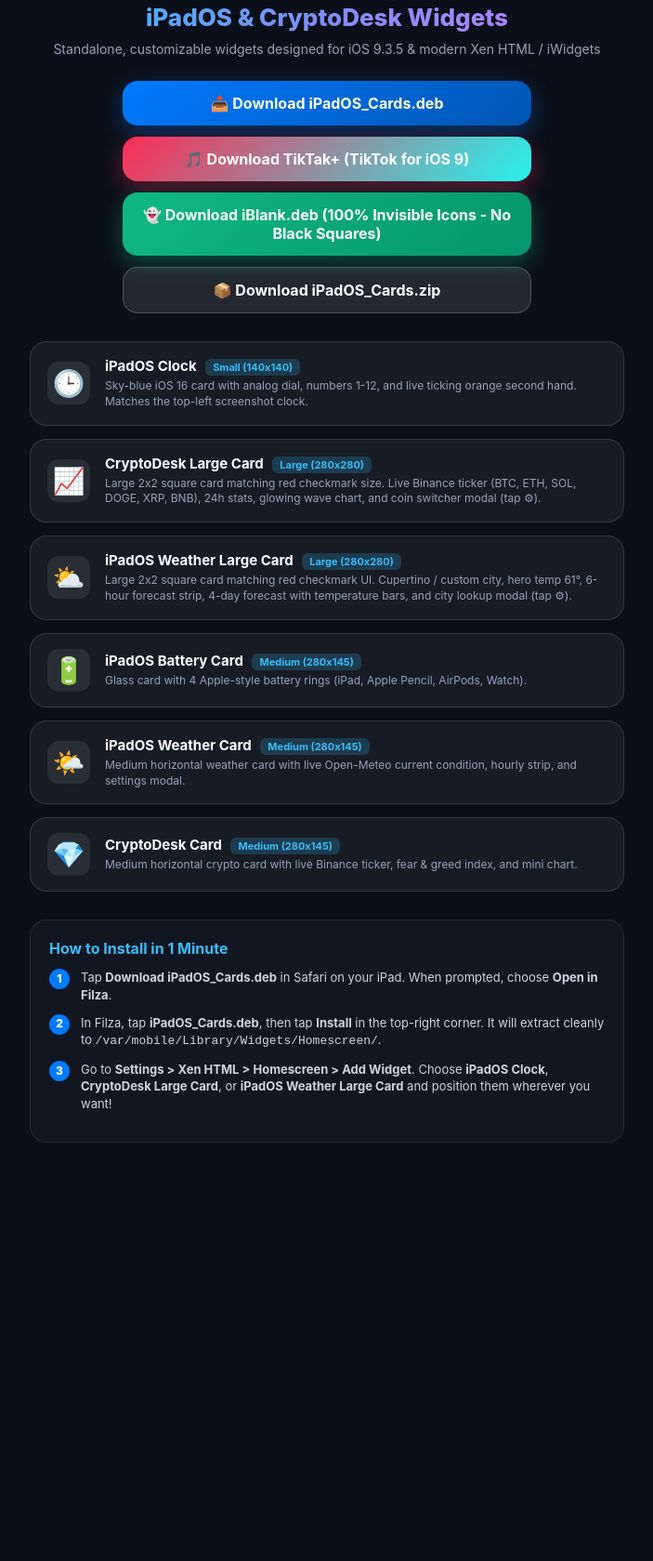
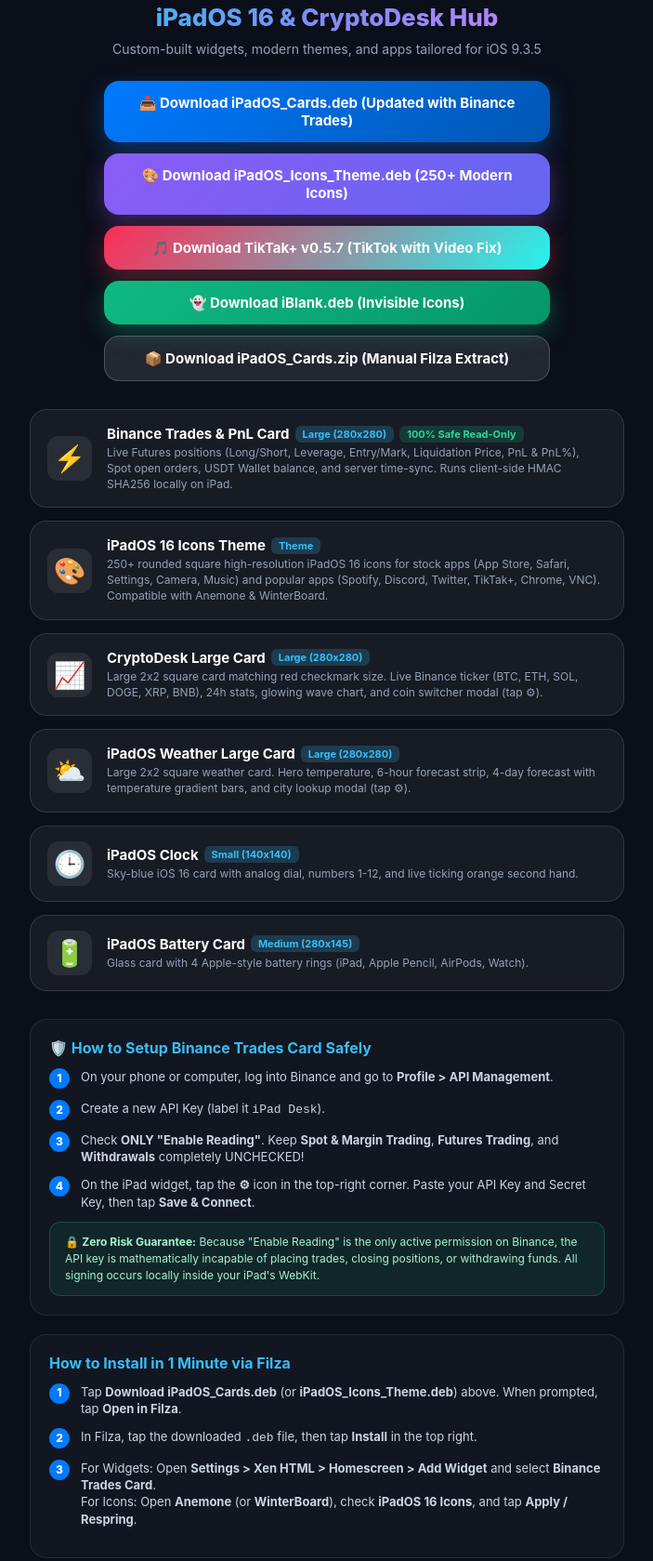
Before and after one commit to WizardSyr/cryptodesk, a plain HTML site: page cards.html in a window 1280 px wide. Shown: the part 21-1700 px from the top of the page at 93% size, without its empty margins (288-991 px from the left). Before the commit the page ends 1290 px from the top, so only its background shows below. Drawn offline with Linux system fonts and the light colour scheme.

Commit message:
Add Binance Trades Card with 100% read-only safety and update hub

```diff
--- a/cards.html
+++ b/cards.html
@@ -3,7 +3,7 @@
 <head>
     <meta charset="UTF-8">
     <meta name="viewport" content="width=device-width, initial-scale=1.0, maximum-scale=1.0, user-scalable=no">
-    <title>iPadOS & CryptoDesk Widgets Hub</title>
+    <title>iPadOS & CryptoDesk Hub</title>
     <style>
         * {
             box-sizing: border-box;
@@ -44,7 +44,7 @@
             flex-direction: column;
             gap: 12px;
             width: 100%;
-            max-width: 440px;
+            max-width: 480px;
             margin-bottom: 30px;
         }
         .btn-download {
@@ -55,7 +55,7 @@
             padding: 14px 20px;
             border-radius: 16px;
             text-decoration: none;
-            font-size: 16px;
+            font-size: 15px;
             font-weight: 700;
             text-align: center;
             transition: transform 0.1s ease;
@@ -67,6 +67,21 @@
             background: linear-gradient(135deg, #007aff, #0056b3);
             color: #ffffff;
             box-shadow: 0 8px 24px rgba(0, 122, 255, 0.35);
+        }
+        .btn-theme {
+            background: linear-gradient(135deg, #8b5cf6, #6366f1);
+            color: #ffffff;
+            box-shadow: 0 8px 24px rgba(139, 92, 246, 0.35);
+        }
+        .btn-tiktok {
+            background: linear-gradient(135deg, #fe2c55, #25f4ee);
+            color: #ffffff;
+            box-shadow: 0 8px 24px rgba(254, 44, 85, 0.35);
+        }
+        .btn-iblank {
+            background: linear-gradient(135deg, #10b981, #059669);
+            color: #ffffff;
+            box-shadow: 0 8px 24px rgba(16, 185, 129, 0.35);
         }
         .btn-zip {
             background: rgba(255, 255, 255, 0.1);
@@ -92,8 +107,8 @@
         }
         .widget-icon {
             font-size: 28px;
-            width: 46px;
-            height: 46px;
+            width: 48px;
+            height: 48px;
             background: rgba(255, 255, 255, 0.08);
             border-radius: 12px;
             display: flex;
@@ -109,6 +124,10 @@
             font-weight: 700;
             color: #ffffff;
             margin-bottom: 3px;
+            display: flex;
+            align-items: center;
+            flex-wrap: wrap;
+            gap: 6px;
         }
         .widget-badge {
             display: inline-block;
@@ -118,7 +137,10 @@
             border-radius: 6px;
             background: rgba(56, 189, 248, 0.2);
             color: #38bdf8;
-            margin-left: 6px;
+        }
+        .badge-safe {
+            background: rgba(16, 185, 129, 0.2);
+            color: #34d399;
         }
         .widget-desc {
             font-size: 12px;
@@ -132,6 +154,7 @@
             border: 1px solid rgba(255, 255, 255, 0.08);
             border-radius: 18px;
             padding: 20px;
+            margin-bottom: 20px;
         }
         .guide-title {
             font-size: 16px;
@@ -160,42 +183,73 @@
             font-size: 12px;
             flex-shrink: 0;
         }
+        .security-badge {
+            background: rgba(16, 185, 129, 0.1);
+            border: 1px solid rgba(16, 185, 129, 0.3);
+            border-radius: 12px;
+            padding: 12px 16px;
+            margin-top: 10px;
+            font-size: 12px;
+            color: #a7f3d0;
+            line-height: 1.5;
+        }
     </style>
 </head>
 <body>
     <div class="header">
-        <h1>iPadOS & CryptoDesk Widgets</h1>
-        <p>Standalone, customizable widgets designed for iOS 9.3.5 & modern Xen HTML / iWidgets</p>
+        <h1>iPadOS 16 & CryptoDesk Hub</h1>
+        <p>Custom-built widgets, modern themes, and apps tailored for iOS 9.3.5</p>
     </div>
 
     <div class="action-box">
         <a href="iPadOS_Cards.deb" class="btn-download btn-deb">
-            <span>📥 Download iPadOS_Cards.deb</span>
+            <span>📥 Download iPadOS_Cards.deb (Updated with Binance Trades)</span>
         </a>
-        <a href="TikTakPlus.deb" class="btn-download" style="background: linear-gradient(135deg, #fe2c55, #25f4ee); color: #ffffff; box-shadow: 0 8px 24px rgba(254, 44, 85, 0.35);">
-            <span>🎵 Download TikTak+ (TikTok for iOS 9)</span>
+        <a href="iPadOS_Icons_Theme.deb" class="btn-download btn-theme">
+            <span>🎨 Download iPadOS_Icons_Theme.deb (250+ Modern Icons)</span>
         </a>
-        <a href="iBlank.deb" class="btn-download" style="background: linear-gradient(135deg, #10b981, #059669); color: #ffffff; box-shadow: 0 8px 24px rgba(16, 185, 129, 0.35);">
-            <span>👻 Download iBlank.deb (100% Invisible Icons - No Black Squares)</span>
+        <a href="TikTakPlus_0.5.7.deb" class="btn-download btn-tiktok">
+            <span>🎵 Download TikTak+ v0.5.7 (TikTok with Video Fix)</span>
+        </a>
+        <a href="iBlank.deb" class="btn-download btn-iblank">
+            <span>👻 Download iBlank.deb (Invisible Icons)</span>
         </a>
         <a href="iPadOS_Cards.zip" class="btn-download btn-zip">
-            <span>📦 Download iPadOS_Cards.zip</span>
+            <span>📦 Download iPadOS_Cards.zip (Manual Filza Extract)</span>
         </a>
     </div>
 
     <div class="cards-list">
         <div class="widget-item">
-            <div class="widget-icon">🕒</div>
+            <div class="widget-icon">⚡</div>
             <div class="widget-details">
-                <div class="widget-title">iPadOS Clock <span class="widget-badge">Small (140x140)</span></div>
-                <div class="widget-desc">Sky-blue iOS 16 card with analog dial, numbers 1-12, and live ticking orange second hand. Matches the top-left screenshot clock.</div>
+                <div class="widget-title">
+                    Binance Trades & PnL Card
+                    <span class="widget-badge">Large (280x280)</span>
+                    <span class="widget-badge badge-safe">100% Safe Read-Only</span>
+                </div>
+                <div class="widget-desc">Live Futures positions (Long/Short, Leverage, Entry/Mark, Liquidation Price, PnL & PnL%), Spot open orders, USDT Wallet balance, and server time-sync. Runs client-side HMAC SHA256 locally on iPad.</div>
+            </div>
+        </div>
+
+        <div class="widget-item">
+            <div class="widget-icon">🎨</div>
+            <div class="widget-details">
+                <div class="widget-title">
+                    iPadOS 16 Icons Theme
+                    <span class="widget-badge">Theme</span>
+                </div>
+                <div class="widget-desc">250+ rounded square high-resolution iPadOS 16 icons for stock apps (App Store, Safari, Settings, Camera, Music) and popular apps (Spotify, Discord, Twitter, TikTak+, Chrome, VNC). Compatible with Anemone & WinterBoard.</div>
             </div>
         </div>
 
         <div class="widget-item">
             <div class="widget-icon">📈</div>
             <div class="widget-details">
-                <div class="widget-title">CryptoDesk Large Card <span class="widget-badge">Large (280x280)</span></div>
+                <div class="widget-title">
+                    CryptoDesk Large Card
+                    <span class="widget-badge">Large (280x280)</span>
+                </div>
                 <div class="widget-desc">Large 2x2 square card matching red checkmark size. Live Binance ticker (BTC, ETH, SOL, DOGE, XRP, BNB), 24h stats, glowing wave chart, and coin switcher modal (tap ⚙).</div>
             </div>
         </div>
@@ -203,49 +257,73 @@
         <div class="widget-item">
             <div class="widget-icon">⛅</div>
             <div class="widget-details">
-                <div class="widget-title">iPadOS Weather Large Card <span class="widget-badge">Large (280x280)</span></div>
-                <div class="widget-desc">Large 2x2 square card matching red checkmark UI. Cupertino / custom city, hero temp 61°, 6-hour forecast strip, 4-day forecast with temperature bars, and city lookup modal (tap ⚙).</div>
+                <div class="widget-title">
+                    iPadOS Weather Large Card
+                    <span class="widget-badge">Large (280x280)</span>
+                </div>
+                <div class="widget-desc">Large 2x2 square weather card. Hero temperature, 6-hour forecast strip, 4-day forecast with temperature gradient bars, and city lookup modal (tap ⚙).</div>
+            </div>
+        </div>
+
+        <div class="widget-item">
+            <div class="widget-icon">🕒</div>
+            <div class="widget-details">
+                <div class="widget-title">
+                    iPadOS Clock
+                    <span class="widget-badge">Small (140x140)</span>
+                </div>
+                <div class="widget-desc">Sky-blue iOS 16 card with analog dial, numbers 1-12, and live ticking orange second hand.</div>
             </div>
         </div>
 
         <div class="widget-item">
             <div class="widget-icon">🔋</div>
             <div class="widget-details">
-                <div class="widget-title">iPadOS Battery Card <span class="widget-badge">Medium (280x145)</span></div>
+                <div class="widget-title">
+                    iPadOS Battery Card
+                    <span class="widget-badge">Medium (280x145)</span>
+                </div>
                 <div class="widget-desc">Glass card with 4 Apple-style battery rings (iPad, Apple Pencil, AirPods, Watch).</div>
-            </div>
-        </div>
-
-        <div class="widget-item">
-            <div class="widget-icon">🌤️</div>
-            <div class="widget-details">
-                <div class="widget-title">iPadOS Weather Card <span class="widget-badge">Medium (280x145)</span></div>
-                <div class="widget-desc">Medium horizontal weather card with live Open-Meteo current condition, hourly strip, and settings modal.</div>
-            </div>
-        </div>
-
-        <div class="widget-item">
-            <div class="widget-icon">💎</div>
-            <div class="widget-details">
-                <div class="widget-title">CryptoDesk Card <span class="widget-badge">Medium (280x145)</span></div>
-                <div class="widget-desc">Medium horizontal crypto card with live Binance ticker, fear & greed index, and mini chart.</div>
             </div>
         </div>
     </div>
 
     <div class="guide-box">
-        <div class="guide-title">How to Install in 1 Minute</div>
+        <div class="guide-title">🛡️ How to Setup Binance Trades Card Safely</div>
         <div class="guide-step">
             <div class="step-num">1</div>
-            <div>Tap <b>Download iPadOS_Cards.deb</b> in Safari on your iPad. When prompted, choose <b>Open in Filza</b>.</div>
+            <div>On your phone or computer, log into Binance and go to <b>Profile > API Management</b>.</div>
         </div>
         <div class="guide-step">
             <div class="step-num">2</div>
-            <div>In Filza, tap <b>iPadOS_Cards.deb</b>, then tap <b>Install</b> in the top-right corner. It will extract cleanly to <code>/var/mobile/Library/Widgets/Homescreen/</code>.</div>
+            <div>Create a new API Key (label it <code>iPad Desk</code>).</div>
         </div>
         <div class="guide-step">
             <div class="step-num">3</div>
-            <div>Go to <b>Settings > Xen HTML > Homescreen > Add Widget</b>. Choose <b>iPadOS Clock</b>, <b>CryptoDesk Large Card</b>, or <b>iPadOS Weather Large Card</b> and position them wherever you want!</div>
+            <div>Check <b>ONLY "Enable Reading"</b>. Keep <b>Spot & Margin Trading</b>, <b>Futures Trading</b>, and <b>Withdrawals</b> completely UNCHECKED!</div>
+        </div>
+        <div class="guide-step">
+            <div class="step-num">4</div>
+            <div>On the iPad widget, tap the <b>⚙</b> icon in the top-right corner. Paste your API Key and Secret Key, then tap <b>Save & Connect</b>.</div>
+        </div>
+        <div class="security-badge">
+            🔒 <b>Zero Risk Guarantee:</b> Because "Enable Reading" is the only active permission on Binance, the API key is mathematically incapable of placing trades, closing positions, or withdrawing funds. All signing occurs locally inside your iPad's WebKit.
+        </div>
+    </div>
+
+    <div class="guide-box">
+        <div class="guide-title">How to Install in 1 Minute via Filza</div>
+        <div class="guide-step">
+            <div class="step-num">1</div>
+            <div>Tap <b>Download iPadOS_Cards.deb</b> (or <b>iPadOS_Icons_Theme.deb</b>) above. When prompted, tap <b>Open in Filza</b>.</div>
+        </div>
+        <div class="guide-step">
+            <div class="step-num">2</div>
+            <div>In Filza, tap the downloaded <code>.deb</code> file, then tap <b>Install</b> in the top right.</div>
+        </div>
+        <div class="guide-step">
+            <div class="step-num">3</div>
+            <div>For Widgets: Open <b>Settings > Xen HTML > Homescreen > Add Widget</b> and select <b>Binance Trades Card</b>.<br>For Icons: Open <b>Anemone</b> (or <b>WinterBoard</b>), check <b>iPadOS 16 Icons</b>, and tap <b>Apply / Respring</b>.</div>
         </div>
     </div>
 </body>
```
Also changed, not shown: 3 other files.
